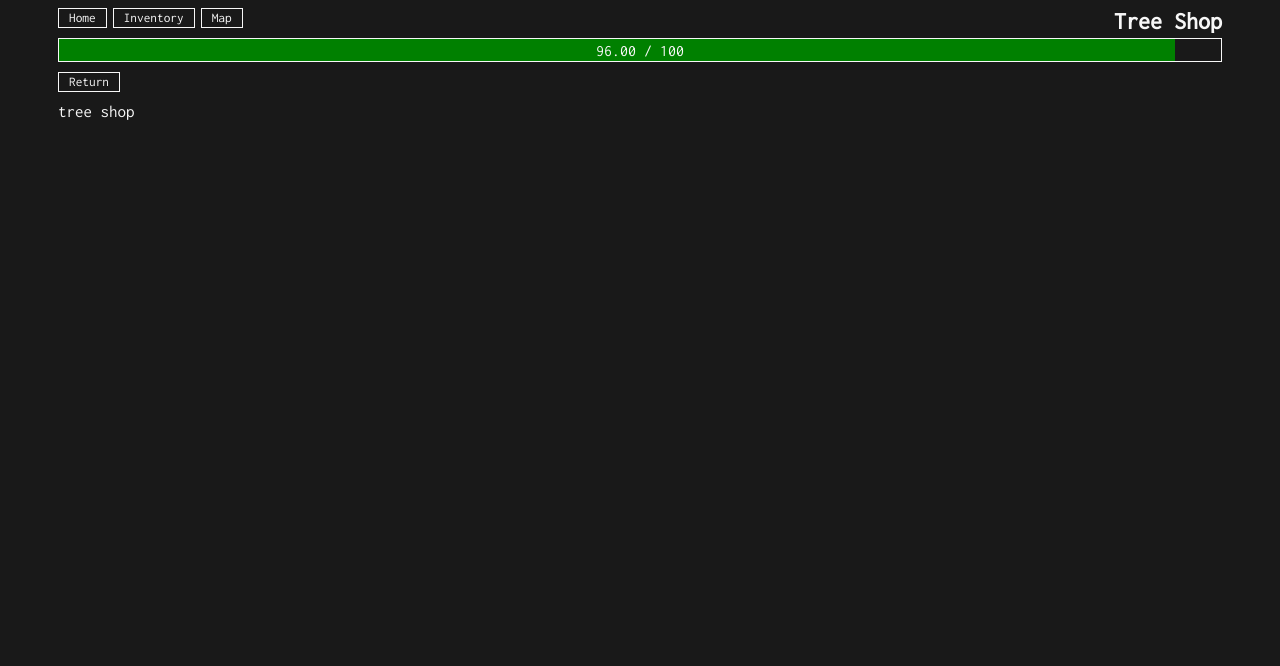
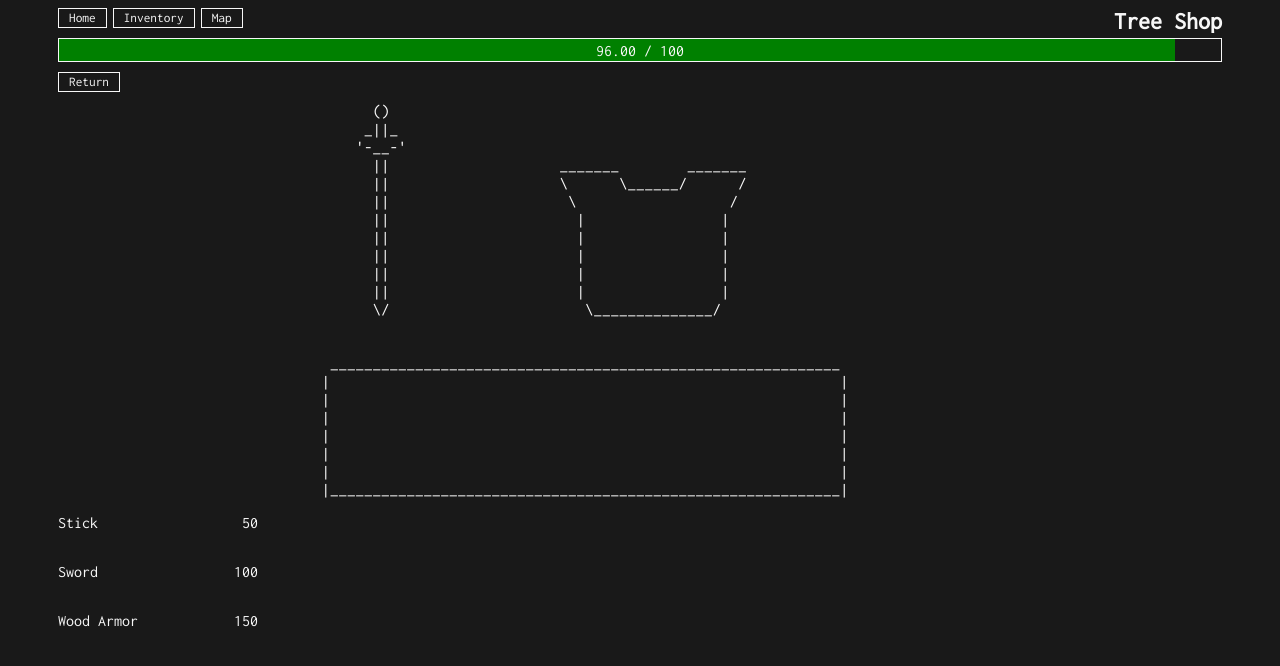
Before and after one commit to Zertuk/slotwo, a website: page src/client/index.html in a window 1280 px wide. Drawn offline with nearby package versions, Linux system fonts and the light colour scheme; some packages are replaced by stand-ins of ours; files that its build step writes are made by us from their sources; a script that the page names is missing.

Commit message:
work on shop

```diff
--- a/src/client/app/inventory/inventory.service.js
+++ b/src/client/app/inventory/inventory.service.js
@@ -88,6 +88,7 @@
 		this.stick.cat = 'ingredient'
 		this.stick.name   = 'Stick';
 		this.stick.buyable = true;
+		this.stick.price = 50;
 
 		this.rock   = new this.Item();
 		this.rock.spawn = ['Forest'];
@@ -120,6 +121,7 @@
 		this.sword.damage = 2;
 		this.sword.attackSpeed = 1;
 		this.sword.buyable = true;
+		this.sword.price = 100;
 
 		this.woodArmor = new this.Item();
 		this.woodArmor.name = 'Wood Armor';
@@ -129,6 +131,7 @@
 		this.woodArmor.buyable = true;
 		this.woodArmor.removeAfterBuy = true;
 		this.woodArmor.unlock = 'boneArmor';
+		this.woodArmor.price = 150;
 
 		this.boneArmor = new this.Item();
 		this.boneArmor.name = 'Bone Armor';
--- a/src/client/app/main/main.html
+++ b/src/client/app/main/main.html
@@ -15,6 +15,11 @@
 	<div class = "row">
 		<button class = "marginbottom10" ng-click = "vm.switchLocation(vm.currentLocation.prev)">Return</button>
  		<div id = "levelwrap">
+		</div>
+	</div><!--row-->
+	<div class = "row shop">
+		<div ng-repeat = "item in vm.itemList[0] track by $index" class = "list">
+			<p>{{item.name}}</p><p>{{item.price}}
 		</div>
 	</div><!--row-->
 </div>
--- a/src/client/app/main/main.service.js
+++ b/src/client/app/main/main.service.js
@@ -141,7 +141,35 @@
 
 		vm.treeShop = new vm.Location;
 		vm.treeShop.name = 'Tree Shop';
-		vm.treeShop.ascii = ['tree shop'];
+		vm.treeShop.ascii = ["                                     ()                                                      ",
+						     "                                    _||_                                                     ",
+						     "                                   '-__-'                                                    ",
+						     "                                     ||                    _______        _______            ",
+						     "                                     ||                    \\      \\______/      /            ",
+						     "                                     ||                     \\                  /             ",
+						     "                                     ||                      |                |              ",
+						     "                                     ||                      |                |              ",
+						     "                                     ||                      |                |              ",
+						     "                                     ||                      |                |              ",
+						     "                                     ||                      |                |              ",
+						     "                                     \\/                       \\______________/               ",
+						     "                                                                                             ",
+						     "                                                                                             ",
+						     "                                ____________________________________________________________ ",
+						     "                               |                                                            |",
+						     "                               |                                                            |",
+						     "                               |                                                            |",
+						     "                               |                                                            |",
+						     "                               |                                                            |",
+						     "                               |                                                            |",
+						     "                               |____________________________________________________________|"]
+
+
+
+
+
+
+
 		vm.treeShop.prev = 'treeCity';
 
 
--- a/src/client/app/shop/shop.service.js
+++ b/src/client/app/shop/shop.service.js
@@ -31,8 +31,6 @@
         			vm.shopList.push(thisItem);
         		}
         	}
-        	console.log(vm.shopList)
-
  		}
 
 
--- a/src/client/index.html
+++ b/src/client/index.html
@@ -58,13 +58,11 @@
     <script src="/src/client/app/level/level.module.js"></script>
     <script src="/src/client/app/main/main.module.js"></script>
     <script src="/src/client/app/map/map.module.js"></script>
+    <script src="/src/client/app/message/message.module.js"></script>
     <script src="/src/client/app/player/player.module.js"></script>
+    <script src="/src/client/app/shop/shop.module.js"></script>
     <script src="/src/client/app/town/town.module.js"></script>
     <script src="/src/client/app/widgets/widgets.module.js"></script>
-    <script src="/src/client/app/message/message.module.js"></script>
-    <script src="/src/client/app/message/message.service.js"></script>
-    <script src="/src/client/app/shop/shop.module.js"></script>
-    <script src="/src/client/app/shop/shop.service.js"></script>
     <script src="/src/client/app/admin/admin.controller.js"></script>
     <script src="/src/client/app/admin/admin.route.js"></script>
     <script src="/src/client/app/base-template/map.controller.js"></script>
@@ -88,7 +86,9 @@
     <script src="/src/client/app/main/main.service.js"></script>
     <script src="/src/client/app/map/map.controller.js"></script>
     <script src="/src/client/app/map/map.route.js"></script>
+    <script src="/src/client/app/message/message.service.js"></script>
     <script src="/src/client/app/player/player.service.js"></script>
+    <script src="/src/client/app/shop/shop.service.js"></script>
     <script src="/src/client/app/town/town.controller.js"></script>
     <script src="/src/client/app/town/town.route.js"></script>
     <script src="/src/client/app/widgets/ht-img-person.directive.js"></script>
--- a/src/client/styles/styles.less
+++ b/src/client/styles/styles.less
@@ -72,6 +72,17 @@ h1 {
     min-width: 100px;
     min-height: 100px;
     border: 1px solid #fff;
+}
+.shop .list {
+    width: 200px;
+}
+.shop .list p {
+    display: inline-block;
+    font-size: 16px;
+}
+
+.shop .list p:last-child {
+    float: right;
 }
 
 span {
```
Also changed, not shown: src/client/ascii/ideas.txt (+31 -0 lines).
